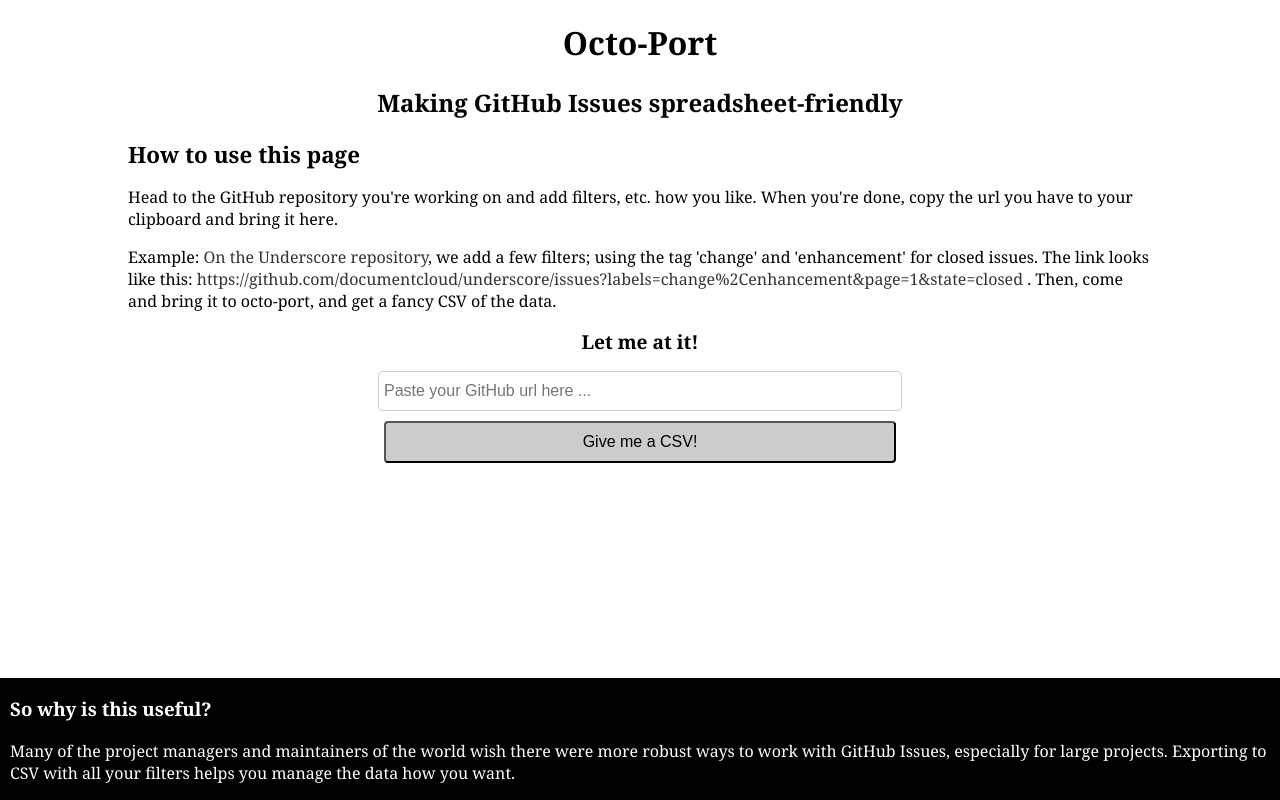
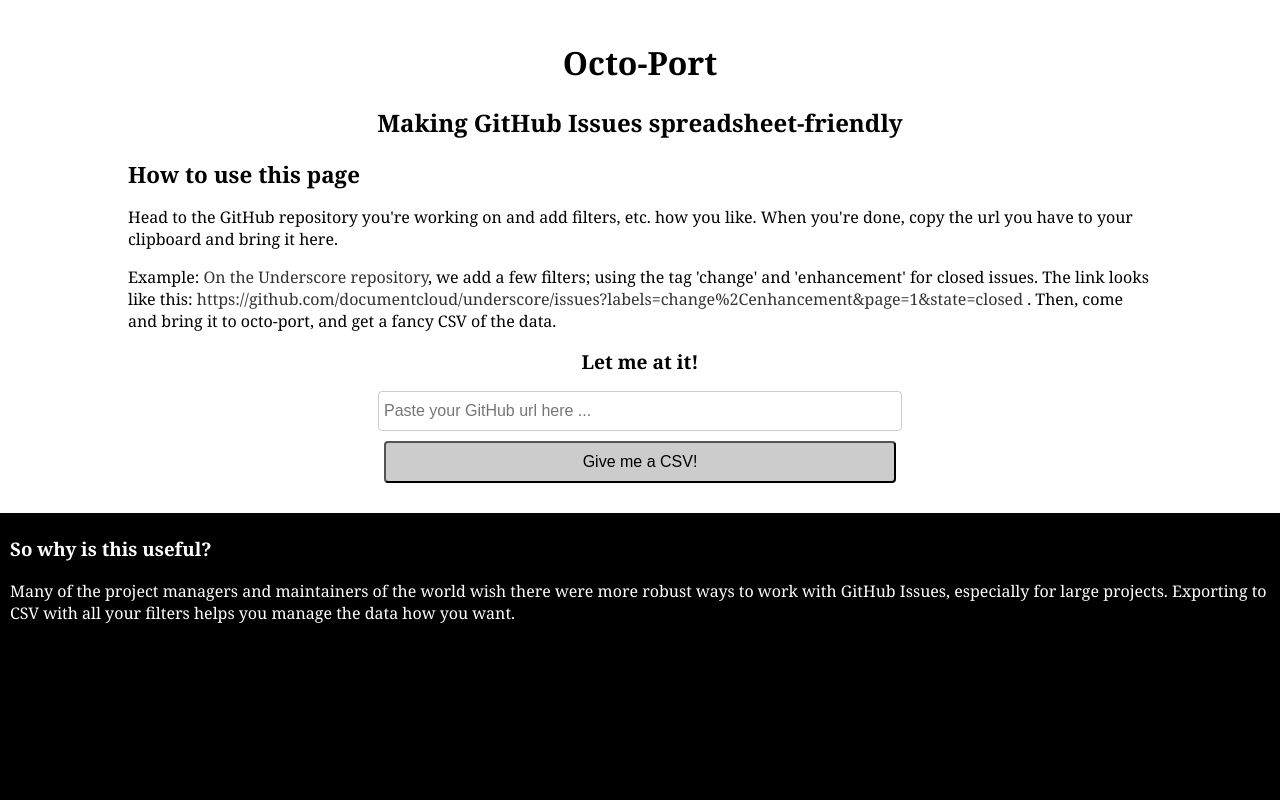
Before and after one commit to amacdougall/octo-port, a Flask app: page /home in a window 1280 px wide. Run offline with Flask 2, Linux system fonts and the light colour scheme.

Commit message:
Change the bg so the page is fully flexible

```diff
--- a/static/base.css
+++ b/static/base.css
@@ -3,6 +3,8 @@
   font-family: Georgia;
   padding: 0;
   margin: 0;
+  word-wrap: break-word;
+  background: #000;
 }
 a {
   color: #333;
@@ -10,6 +12,11 @@
 }
 a:hover {
   text-decoration: underline;
+}
+.page-outer {
+  background: #fff;
+  width: 100%;
+  padding: 20px 0;
 }
 .page-wrap {
   width: 80%;
@@ -46,9 +53,6 @@
 }
 
 .footer {
-  position: absolute;
-  bottom: 0;
-  background: #000;
   color: #fff;
-  padding: 0 10px;
+  padding: 5px 10px;
 }
--- a/templates/layout.jinja2
+++ b/templates/layout.jinja2
@@ -5,6 +5,7 @@
     <link rel="stylesheet" href="{{ url_for('static', filename='base.css') }}">
   </head>
   <body>
+    <div class="page-outer">
       <div class="page-wrap">
         <div class="header">
           <h1>Octo-Port</h1>
@@ -12,6 +13,7 @@
         </div>
         <div class="main" role="main">
           {% block content %}{% endblock %}
+        </div>
       </div>
     </div>
     <div class="footer">
```
Lines whose indentation alone changed are shown as unchanged.
